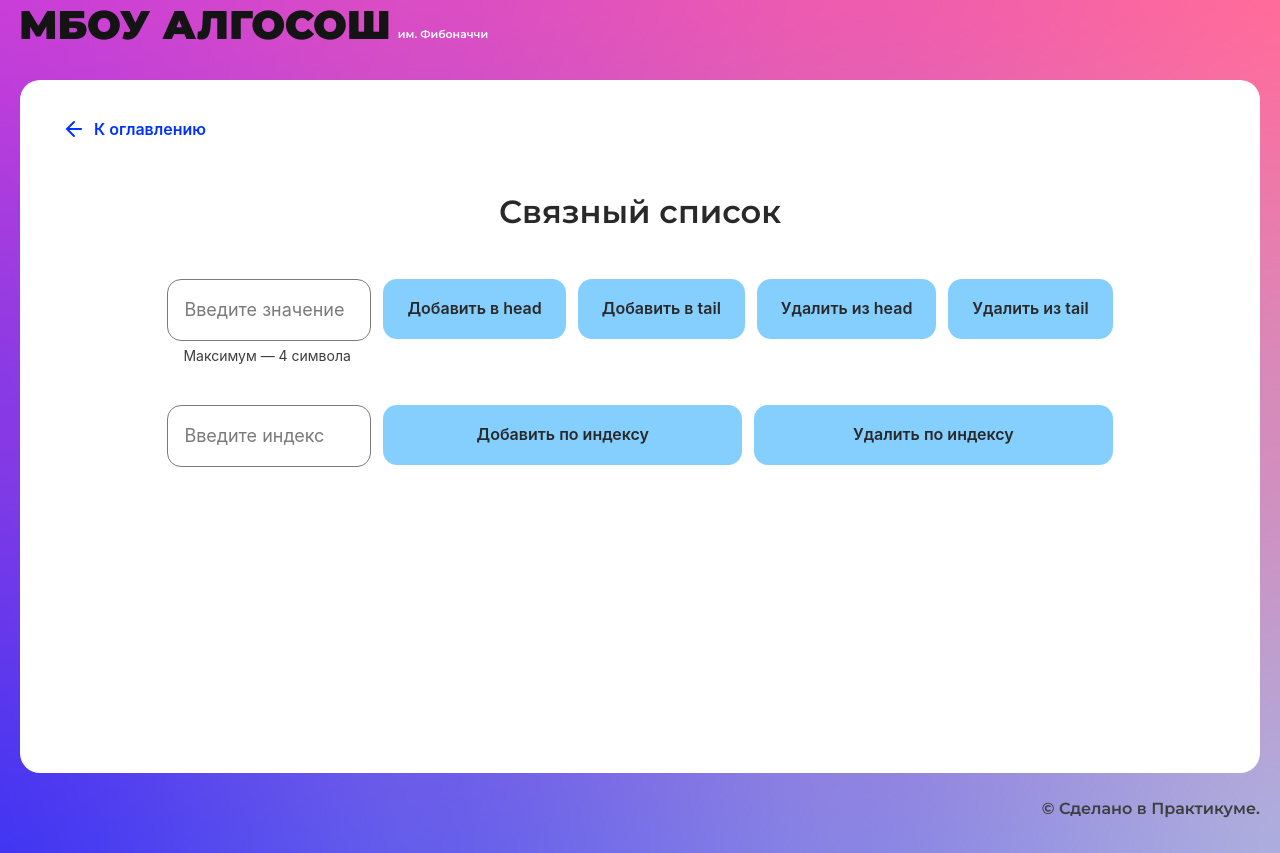
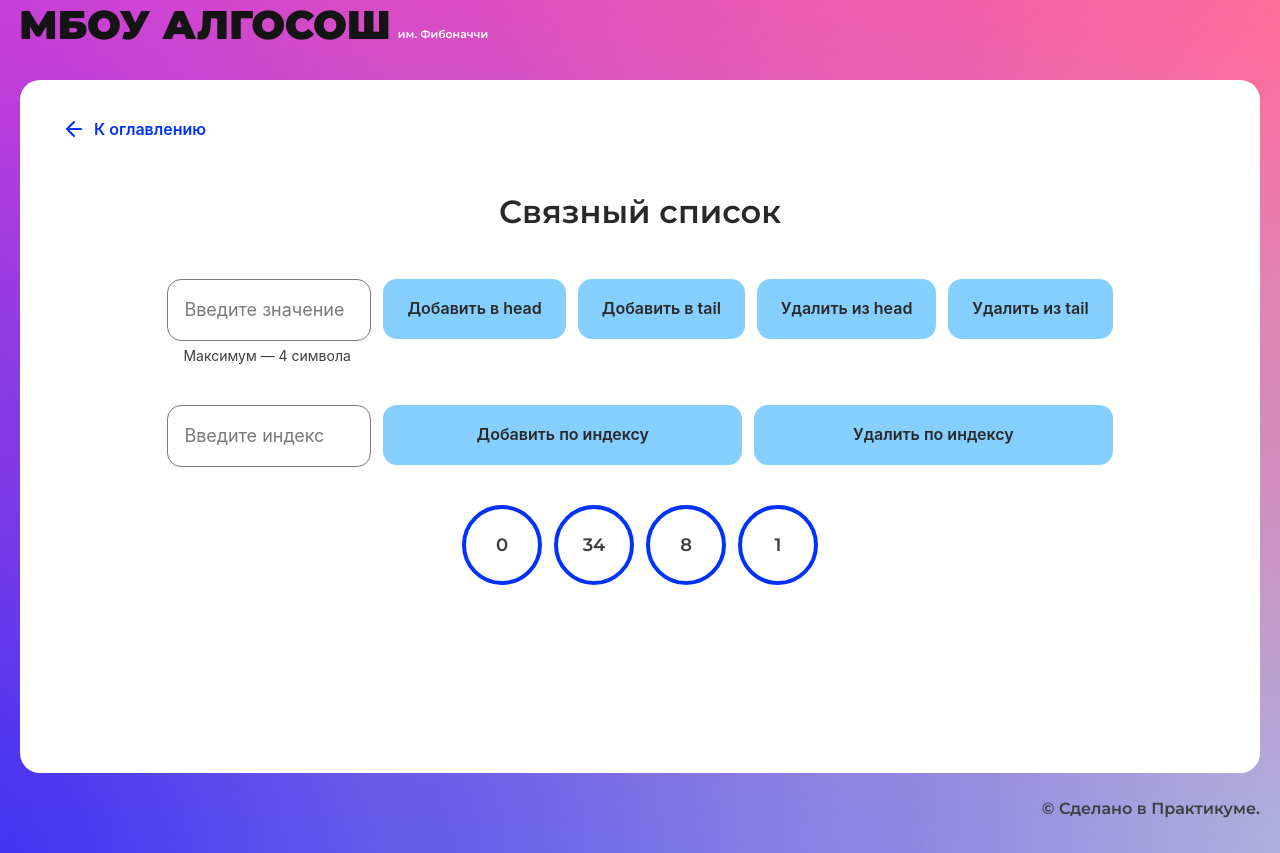
Before and after one commit to bronik04/algososh, a React (Create React App) app: page /list in a window 1280 px wide. Built offline with nearby package versions, Linux system fonts and the light colour scheme.

Commit message:
linked-list: rendered initial state

```diff
--- a/src/components/list-page/linked-list.ts
+++ b/src/components/list-page/linked-list.ts
@@ -1,3 +1,5 @@
+import {ElementStates} from "../../types/element-states";
+
 export class Node<T> {
     value: T
     next: Node<T> | null
@@ -11,7 +13,7 @@ export class Node<T> {
 interface ILinkedList<T> {
     prepend: (element: T) => void;
     append: (element: T) => void;
-    insertAt: (element: T, position: number) => void;
+    insertByIndex: (element: T, position: number) => void;
     removeByIndex: (index: number) => void;
     removeFromHead: () => void;
     removeFromTail: () => void;
@@ -20,20 +22,27 @@ interface ILinkedList<T> {
     print: () => void;
 }
 
-class LinkedList<T> implements ILinkedList<T> {
+export class LinkedList<T> implements ILinkedList<T> {
     private head: Node<T> | null;
     private tail: Node<T> | null;
     private size: number;
+    private initialArray(items: T[]) {
+        items.forEach(item => this.append(item));
+    }
 
-    constructor() {
+    constructor(items: T[]) {
         this.head = null;
         this.tail = null;
         this.size = 0;
+
+        if (items?.length) {
+            this.initialArray(items);
+        }
     }
 
     isEmpty = () => this.size === 0;
 
-    insertAt(element: T, index: number) {
+    insertByIndex(element: T, index: number) {
         if (index < 0 || index > this.size) {
             console.log('Enter a valid index');
             return;
@@ -80,7 +89,7 @@ class LinkedList<T> implements ILinkedList<T> {
     }
 
     removeFromHead() {
-        if(!this.head) return null;
+        if (!this.head) return null;
         let head = this.head;
         if (head.next) {
             this.head = head.next;
@@ -90,7 +99,7 @@ class LinkedList<T> implements ILinkedList<T> {
         this.size--;
     }
 
-    removeFromTail(){
+    removeFromTail() {
         if (!this.size) return null;
 
         let current = this.head;
@@ -127,6 +136,7 @@ class LinkedList<T> implements ILinkedList<T> {
         if (!this.head || !this.tail) {
             this.head = node;
             this.tail = node;
+            this.size++;
             return this;
         }
         this.tail.next = node;
@@ -136,6 +146,21 @@ class LinkedList<T> implements ILinkedList<T> {
 
     getSize() {
         return this.size;
+    }
+
+    getArrayWithState() {
+        const result: T[] = [];
+        let current = this.head;
+        while (current) {
+            result.push(current.value);
+            current = current.next;
+        }
+
+        return [...result].map(item => ({
+            item: item,
+            state: ElementStates.Default
+        }));
+
     }
 
     print() {
@@ -148,8 +173,3 @@ class LinkedList<T> implements ILinkedList<T> {
         console.log(res);
     }
 }
-
-const list = new LinkedList<number>();
-list.append(1);
-list.append(2);
-console.log(list)
--- a/src/components/list-page/list-page.tsx
+++ b/src/components/list-page/list-page.tsx
@@ -1,14 +1,29 @@
-import React, {FormEvent, useState} from "react";
-import { SolutionLayout } from "../ui/solution-layout/solution-layout";
+import React, {FormEvent, useMemo, useState} from "react";
+import {SolutionLayout} from "../ui/solution-layout/solution-layout";
 import styles from "./list-page.module.css";
 import {Input} from "../ui/input/input";
 import {Button} from "../ui/button/button";
+import {LinkedList} from "./linked-list";
+import {TCircleItem} from "../../types/types";
+import {Circle} from "../ui/circle/circle";
+import {ElementStates} from "../../types/element-states";
+
 
 export const ListPage: React.FC = () => {
     const [inputValue, setInputValue] = useState('');
     const [inputIdx, setInputIdx] = useState('');
     const [isActive, setActive] = useState(false);
+    const [isAddingToHead, setIsAddingToHead] = useState(false);
+    const [isAddingToTail, setIsAddingToTail] = useState(false);
+    const [isRemoveToHead, setIsRemoveToHead] = useState(false);
+    const [isRemoveToTail, setIsRemoveToTail] = useState(false);
+    const [isInsertByIndex, setIsInsertByIndex] = useState(false);
+    const [isRemoveByIndex, setIsRemoveByIndex] = useState(false);
 
+    const initialValues = useMemo(() => ['0', '34', '8', '1'], []);
+    const list = useMemo(() => new LinkedList<string>(initialValues),
+    [initialValues]);
+    const [arrayWithState, setArrayWithState] = useState<TCircleItem[]>(list.getArrayWithState());
 
     const handleInputValChange = (e: FormEvent<HTMLInputElement>) => {
         setInputValue(e.currentTarget.value);
@@ -31,9 +46,9 @@ export const ListPage: React.FC = () => {
                         placeholder={"Введите значение"}
                     />
                     <Button text="Добавить в head"/>
-                <Button text="Добавить в tail" />
-                <Button text="Удалить из head" />
-                <Button text="Удалить из tail" />
+                    <Button text="Добавить в tail"/>
+                    <Button text="Удалить из head"/>
+                    <Button text="Удалить из tail"/>
                 </div>
                 <div className={styles.container}>
                     <Input
@@ -43,8 +58,17 @@ export const ListPage: React.FC = () => {
                         placeholder={"Введите индекс"}
                     />
                     <Button text="Добавить по индексу" extraClass={styles.btn}/>
-                <Button text="Удалить по индексу" extraClass={styles.btn} />
+                    <Button text="Удалить по индексу" extraClass={styles.btn}/>
                 </div>
+
+                <ul className={styles.list}>
+                    {arrayWithState.map((item, index) => (
+                        <Circle
+                            key={index}
+                            letter={item.item}
+                            state={item.state}/>
+                    ))}
+                </ul>
 
             </form>
         </SolutionLayout>
```
Lines whose indentation alone changed are shown as unchanged.
